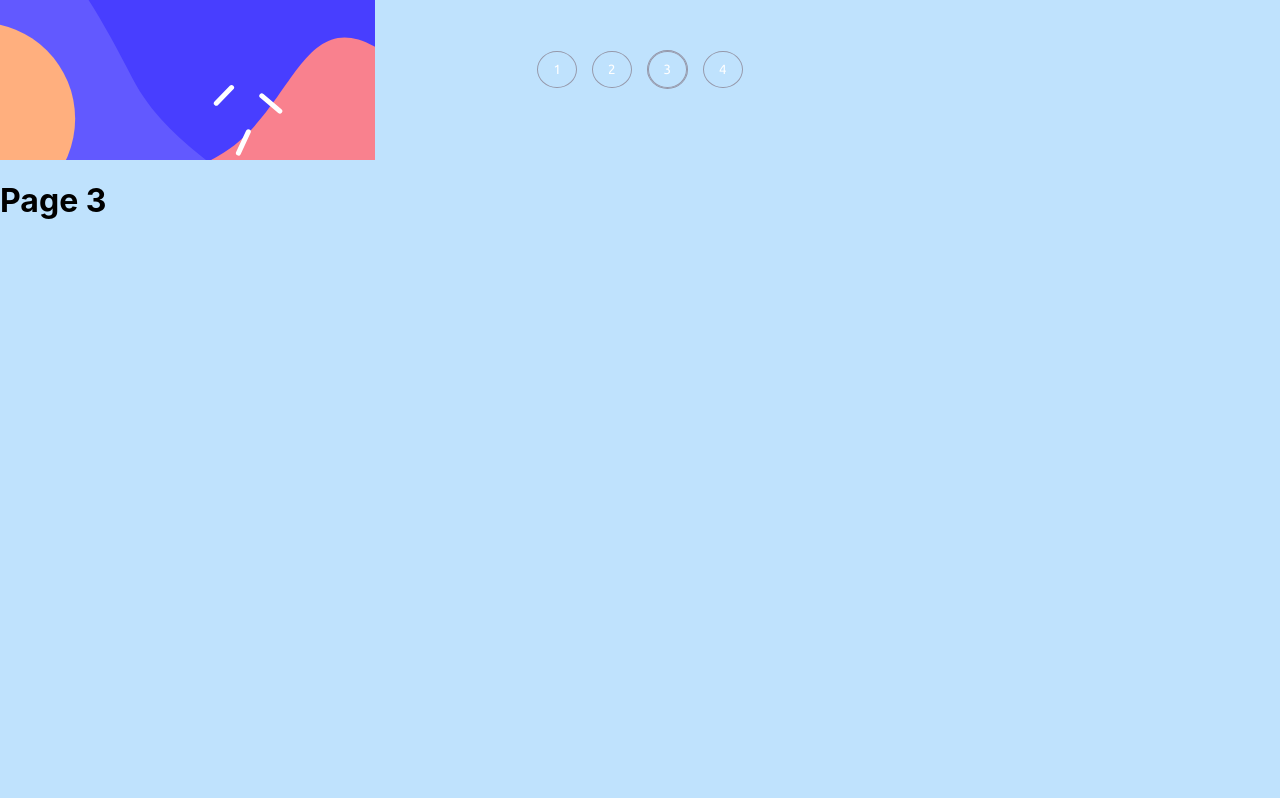
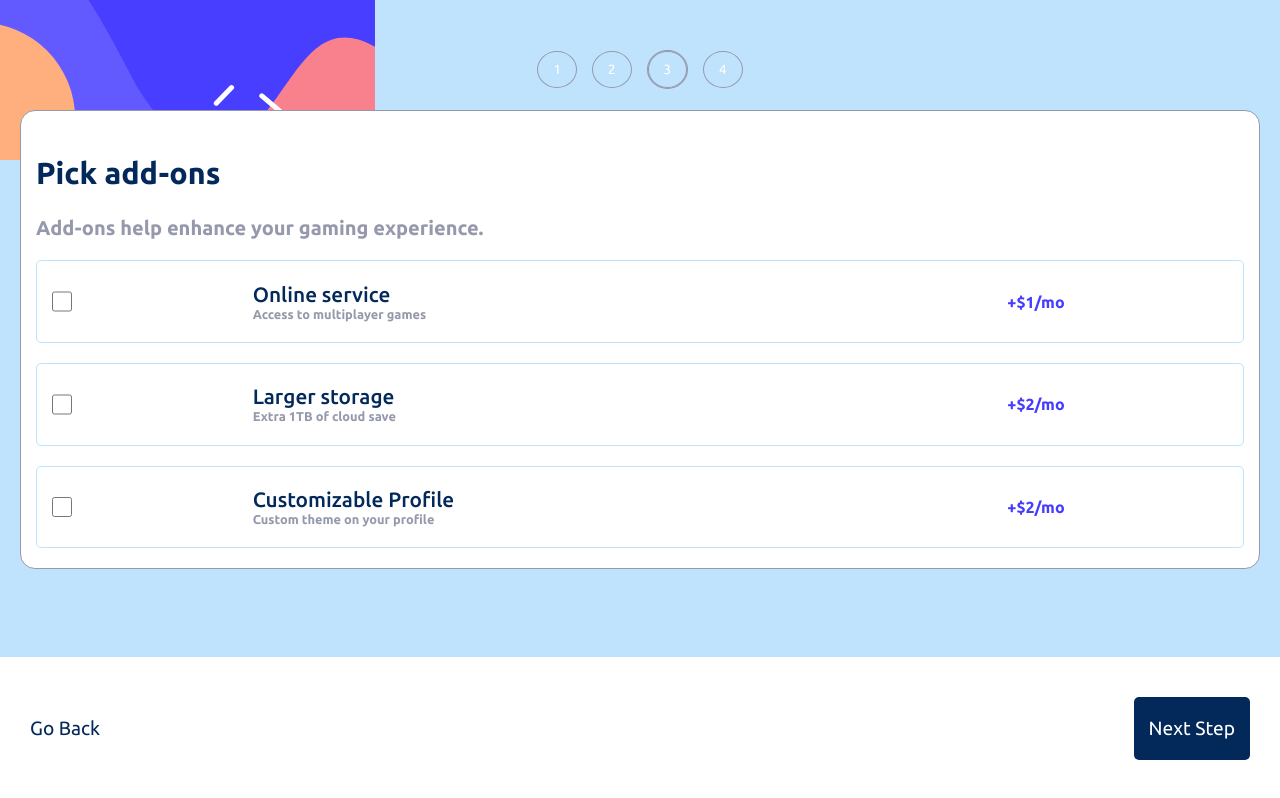
Before and after one commit to Haywayaheadshot/multi-step-form-main, a React (Create React App) app: page /thirdPage in a window 1280 px wide. Built offline with nearby package versions, Linux system fonts and the light colour scheme.

Commit message:
Write code for third page

```diff
--- a/src/pages/ThirdPage.js
+++ b/src/pages/ThirdPage.js
@@ -1,9 +1,59 @@
 import React from 'react';
+import { NavLink } from 'react-router-dom';
+import '../styles/third-page.css';
 
 export default function ThirdPage() {
   return (
-    <div>
-      <h1>Page 3</h1>
+    <div className="page-container">
+      <section className="first-page-container">
+        <h1 className="first-page-header font">Pick add-ons</h1>
+        <p className="first-page-info-description font">
+          Add-ons help enhance your gaming experience.
+        </p>
+        <div className="add-ons-container">
+          <section className="add-ons-child">
+            <input className="third-page-checkBox" type="checkbox" />
+            <div className="add-ons-package">
+              <h2 className="add-ons-package-h2 font">Online service</h2>
+              <h4 className="add-ons-package-h4 font">Access to multiplayer games</h4>
+            </div>
+            <div>
+              <h4 className="monthly-addOns font">+$1/mo</h4>
+              <h4 className="yearly-addOns font">+$10/yr</h4>
+            </div>
+          </section>
+          <section className="add-ons-child">
+            <input className="third-page-checkBox" type="checkbox" />
+            <div className="add-ons-package">
+              <h2 className="add-ons-package-h2 font">Larger storage</h2>
+              <h4 className="add-ons-package-h4 font">Extra 1TB of cloud save</h4>
+            </div>
+            <div>
+              <h4 className="monthly-addOns font">+$2/mo</h4>
+              <h4 className="yearly-addOns font">+$20/yr</h4>
+            </div>
+          </section>
+          <section className="add-ons-child">
+            <input className="third-page-checkBox" type="checkbox" />
+            <div className="add-ons-package">
+              <h2 className="add-ons-package-h2 font">Customizable Profile</h2>
+              <h4 className="add-ons-package-h4 font">Custom theme on your profile</h4>
+            </div>
+            <div>
+              <h4 className="monthly-addOns font">+$2/mo</h4>
+              <h4 className="yearly-addOns font">+$20/yr</h4>
+            </div>
+          </section>
+        </div>
+      </section>
+      <section className="second-page-footer">
+        <NavLink to="/secondPage">
+          <button className="sp-go-back-btn font" type="button">Go Back</button>
+        </NavLink>
+        <NavLink to="/fourthPage">
+          <button className="fp-next-page-btn font" type="button">Next Step</button>
+        </NavLink>
+      </section>
     </div>
   );
 }
```
